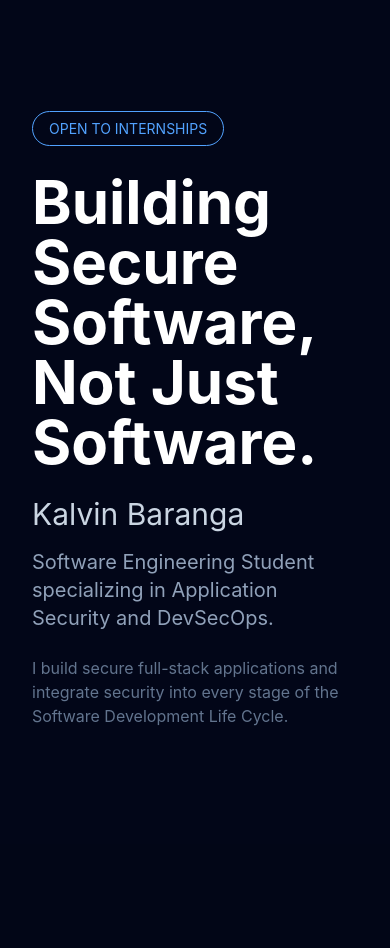
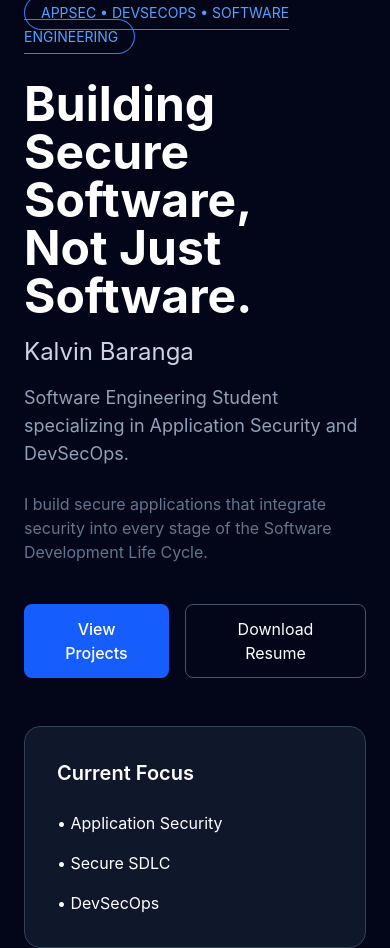
Before and after one commit to TheeBaranga/secure-portfolio, a React (Vite) app: page / in a window 390 px wide. Before the commit the page ends 844 px from the top, so only its background shows below. Built offline with nearby package versions, Linux system fonts and the light colour scheme.

Commit message:
feat: create responsive hero layout

```diff
--- a/src/App.jsx
+++ b/src/App.jsx
@@ -1,4 +1,4 @@
-import Hero from "./components/Hero";
+import Hero from "./components/sections/Hero.jsx";
 
 function App() {
   return (
--- a/src/components/Hero.jsx
+++ /dev/null
@@ -1,33 +0,0 @@
-import { heroData } from "../data/heroData";
-
-function Hero() {
-  return (
-    <section className="min-h-screen flex items-center">
-      <div className="max-w-7xl mx-auto px-8">
-
-        <span className="text-blue-400 border border-blue-400 rounded-full px-4 py-2 text-sm">
-          {heroData.badge}
-        </span>
-
-        <h1 className="text-6xl font-bold mt-8 whitespace-pre-line">
-          {heroData.title}
-        </h1>
-
-        <h2 className="text-3xl text-slate-300 mt-6">
-          {heroData.name}
-        </h2>
-
-        <p className="text-xl text-slate-400 mt-4 max-w-3xl">
-          {heroData.subtitle}
-        </p>
-
-        <p className="mt-6 text-slate-500 max-w-2xl">
-          {heroData.description}
-        </p>
-
-      </div>
-    </section>
-  );
-}
-
-export default Hero;
--- /dev/null
+++ b/src/components/sections/Hero.jsx
@@ -0,0 +1,71 @@
+import { hero } from "../../data/hero";
+
+function Hero() {
+  return (
+    <section className="min-h-screen flex items-center px-6">
+      <div className="mx-auto grid max-w-7xl grid-cols-1 gap-12 lg:grid-cols-2">
+
+        {/* LEFT SIDE */}
+
+        <div>
+
+          <span className="rounded-full border border-blue-500 px-4 py-2 text-sm text-blue-400">
+            {hero.badge}
+          </span>
+
+          <h1 className="mt-8 whitespace-pre-line text-5xl font-bold">
+            {hero.heading}
+          </h1>
+
+          <h2 className="mt-4 text-2xl text-slate-300">
+            {hero.name}
+          </h2>
+
+          <p className="mt-4 max-w-xl text-lg text-slate-400">
+            {hero.subtitle}
+          </p>
+
+          <p className="mt-6 max-w-xl text-slate-500">
+            {hero.description}
+          </p>
+
+          <div className="mt-10 flex gap-4">
+
+            <button className="rounded-lg bg-blue-600 px-6 py-3 font-medium">
+              {hero.buttons.primary}
+            </button>
+
+            <button className="rounded-lg border border-slate-600 px-6 py-3">
+              {hero.buttons.secondary}
+            </button>
+
+          </div>
+
+        </div>
+
+        {/* RIGHT SIDE */}
+
+        <div className="rounded-2xl border border-slate-700 bg-slate-900 p-8">
+
+          <h3 className="text-xl font-semibold">
+            Current Focus
+          </h3>
+
+          <ul className="mt-6 space-y-4">
+
+            {hero.focus.map((item) => (
+              <li key={item}>
+                • {item}
+              </li>
+            ))}
+
+          </ul>
+
+        </div>
+
+      </div>
+    </section>
+  );
+}
+
+export default Hero;
--- /dev/null
+++ b/src/data/hero.js
@@ -0,0 +1,24 @@
+export const hero = {
+  badge: "APPSEC • DEVSECOPS • SOFTWARE ENGINEERING",
+
+  heading: "Building Secure Software,\nNot Just Software.",
+
+  name: "Kalvin Baranga",
+
+  subtitle:
+    "Software Engineering Student specializing in Application Security and DevSecOps.",
+
+  description:
+    "I build secure applications that integrate security into every stage of the Software Development Life Cycle.",
+
+  buttons: {
+    primary: "View Projects",
+    secondary: "Download Resume",
+  },
+
+  focus: [
+    "Application Security",
+    "Secure SDLC",
+    "DevSecOps",
+  ],
+};
```
Also changed, not shown: src/components/layout/Footer.jsx (added), src/components/layout/Navbar.jsx (added), src/components/sections/About.jsx (added), src/components/sections/Contact.jsx (added), src/components/sections/Projects.jsx (added), src/components/sections/Skills.jsx (added).
